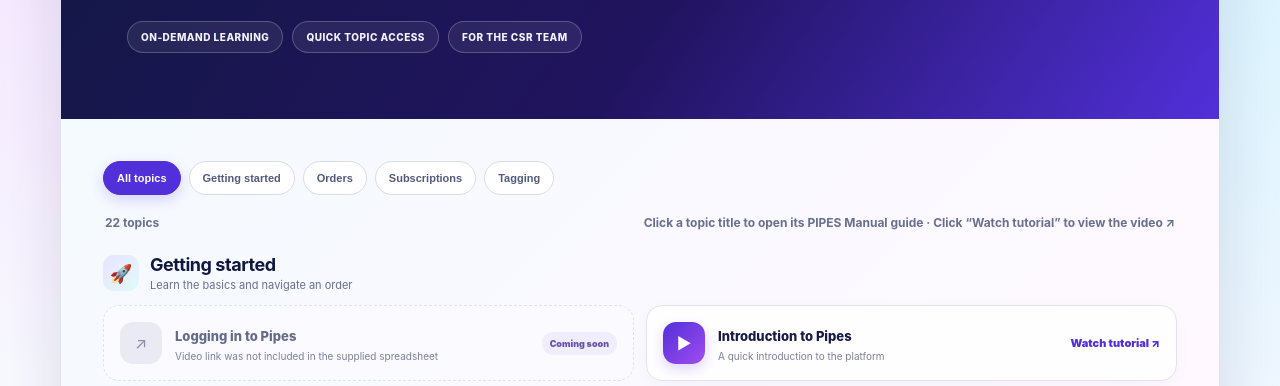
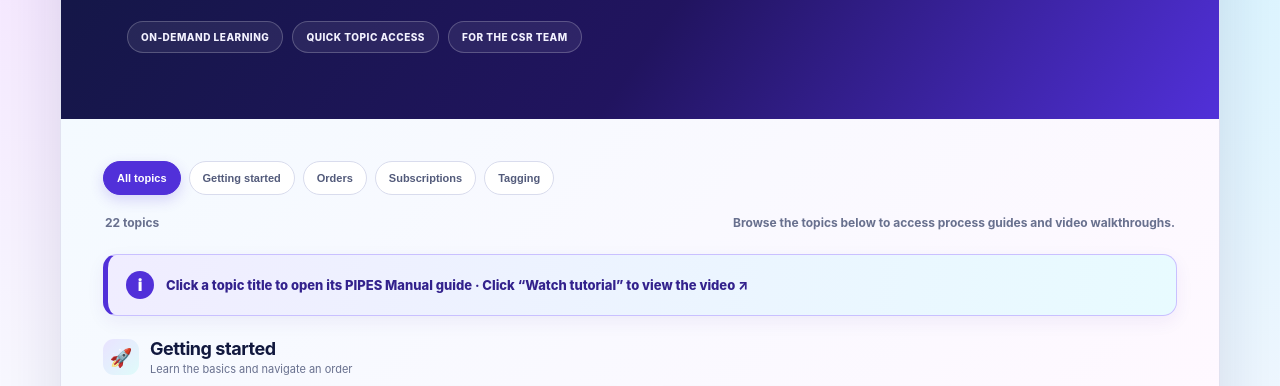
Before and after one commit to kohleen26/pipes-video-tutorial, a plain HTML site: page index.html in a window 1280 px wide. Shown: the part 407-793 px from the top of the page. Drawn offline with Linux system fonts and the light colour scheme.

Commit message:
Update PIPES tutorial instructions and assessment link

```diff
--- a/index.html
+++ b/index.html
@@ -27,7 +27,7 @@ h1 span{color:var(--cyan)}
 .filters{display:flex;gap:8px;flex-wrap:wrap}
 .filter{border:1px solid #d9dced;border-radius:99px;padding:10px 13px;background:#fff;color:#535b7b;font-size:11px;font-weight:850;cursor:pointer}
 .filter.active{border-color:var(--purple);background:var(--purple);color:#fff;box-shadow:0 5px 14px #5130d930}
-.result-line{display:flex;justify-content:space-between;gap:10px;align-items:center;margin:0 2px 24px;color:var(--muted);font-size:12px;font-weight:750}
+.instruction-banner{display:flex;align-items:center;gap:12px;margin:0 0 22px;padding:16px 18px;border:1px solid #c9c0ff;border-left:5px solid #5130d9;border-radius:14px;background:linear-gradient(100deg,#f0edff,#e8fbff);color:#33228d;font-size:13px;font-weight:850;line-height:1.55;box-shadow:0 6px 18px #3824a010}.instruction-icon{width:28px;height:28px;flex:0 0 28px;display:grid;place-items:center;border-radius:50%;background:#5130d9;color:white;font-size:16px;font-weight:950}.result-line{display:flex;justify-content:space-between;gap:10px;align-items:center;margin:0 2px 24px;color:var(--muted);font-size:12px;font-weight:750}
 .section{margin:0 0 30px}
 .section-head{display:flex;align-items:center;gap:11px;margin:0 0 13px}
 .section-icon{width:36px;height:36px;display:grid;place-items:center;border-radius:11px;background:linear-gradient(135deg,#e9e3ff,#dffbfa);font-size:18px}
@@ -70,12 +70,12 @@ h1 span{color:var(--cyan)}
 <button class="filter active" data-filter="all">All topics</button><button class="filter" data-filter="Getting started">Getting started</button><button class="filter" data-filter="Order management">Orders</button><button class="filter" data-filter="Subscriptions">Subscriptions</button><button class="filter" data-filter="Tagging">Tagging</button>
 </div>
 </div>
-<div class="result-line"><span id="resultCount">22 topics</span><span>Click a topic title to open its PIPES Manual guide · Click “Watch tutorial” to view the video ↗</span></div>
+<div class="result-line"><span id="resultCount">22 topics</span><span>Browse the topics below to access process guides and video walkthroughs.</span></div>
+<div class="instruction-banner"><span class="instruction-icon">ℹ</span><span>Click a topic title to open its PIPES Manual guide · Click “Watch tutorial” to view the video ↗</span></div>
 <div id="sections">
 <section class="section" data-section="Getting started">
 <div class="section-head"><div class="section-icon">🚀</div><div><h2>Getting started</h2><p class="section-sub">Learn the basics and navigate an order</p></div></div>
 <div class="grid">
-<article class="topic pending" data-title="Logging in to Pipes" data-category="Getting started"><div class="play">↗</div><div class="topic-copy"><p class="topic-title">Logging in to Pipes</p><p class="topic-note">Video link was not included in the supplied spreadsheet</p></div><span class="status">Coming soon</span></article>
 <article class="topic" data-title="Introduction to Pipes" data-category="Getting started"><div class="play">▶</div><div class="topic-copy"><p class="topic-title">Introduction to Pipes</p><p class="topic-note">A quick introduction to the platform</p></div><a class="topic-link" href="https://www.loom.com/share/036e6c49bbb2443691986a721a5525a3" target="_blank" rel="noopener noreferrer">Watch tutorial ↗</a></article>
 <article class="topic" data-title="Searching and viewing an order" data-category="Getting started"><div class="play">▶</div><div class="topic-copy"><a class="topic-title manual-link" href="https://docs.fourammedia.com/handbook/cs/find-an-order" target="_blank" rel="noopener noreferrer">Searching and viewing an order</a></div><a class="topic-link" href="https://www.loom.com/share/d094d0199ed54a57a2449b8f56d4c7d2" target="_blank" rel="noopener noreferrer">Watch tutorial ↗</a></article>
 <article class="topic" data-title="Reading an order page" data-category="Getting started"><div class="play">▶</div><div class="topic-copy"><a class="topic-title manual-link" href="https://docs.fourammedia.com/handbook/cs/read-an-order" target="_blank" rel="noopener noreferrer">Reading an order page</a></div><a class="topic-link" href="https://www.loom.com/share/3d6f6010075e4befa036e0eb13ef4853" target="_blank" rel="noopener noreferrer">Watch tutorial ↗</a></article>
@@ -115,7 +115,7 @@ h1 span{color:var(--cyan)}
 <div class="empty" id="empty">No tutorials match your search. Try another keyword or choose “All topics”.</div>
 </section>
 </main>
-<section class="assessment"><div class="assessment-kicker">NEXT STEP</div><h2>Ready to test your knowledge?</h2><p>Complete the PIPES skills assessment to evaluate your knowledge and proficiency.</p><a href="https://kohleen26.github.io/pipes-interactive-quiz/" target="_blank" rel="noopener noreferrer">Skills Assessment: PIPES Skills and Proficiency Evaluation ↗</a></section>
+<section class="assessment"><div class="assessment-kicker">NEXT STEP</div><h2>Ready to test your knowledge?</h2><p>Complete the PIPES skills assessment to evaluate your knowledge and proficiency.</p><a href="https://kohleen26.github.io/pipes-interactive-quiz/" target="_blank" rel="noopener noreferrer">PIPES Skills Assessment ↗</a></section>
 <footer class="footer">Built for <strong>FOURAM MEDIA · CSR Learning</strong> &nbsp;✦&nbsp; Keep learning, one process at a time.</footer>
 </div>
 <script>
```
